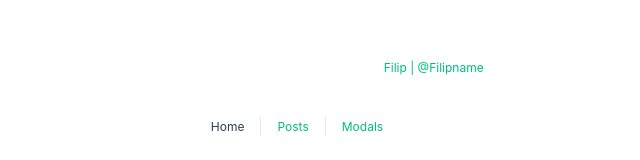
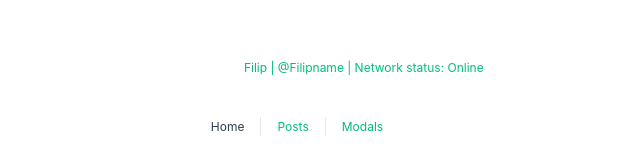
Before and after one commit to memorah/vue-composition-api-basics-v01-17102022, a Vue app: page / in a window 1280 px wide. Shown: the part 136-296 px from the top of the page, without its empty margins (343-983 px from the left). Built offline with nearby package versions, Linux system fonts and the light colour scheme.

Commit message:
add composable from vueUse https://vueuse.org/core/useOnline/

```diff
--- a/package.json
+++ b/package.json
@@ -7,6 +7,7 @@
     "preview": "vite preview --port 4173"
   },
   "dependencies": {
+    "@vueuse/core": "^9.4.0",
     "pinia": "^2.0.21",
     "vue": "^3.2.38",
     "vue-router": "^4.1.5"
--- a/src/App.vue
+++ b/src/App.vue
@@ -1,5 +1,10 @@
 <template>
-  <div class="user-data">{{ userData.name }} | @{{ userData.username }}</div>
+  <div class="user-data">
+    {{ userData.name }} | @{{ userData.username }} | Network status:
+    <span :style="{ color: online ? 'inherit' : 'red' }">{{
+      online ? "Online" : "Offline"
+    }}</span>
+  </div>
   <nav>
     <RouterLink to="/">Home</RouterLink>
     <RouterLink to="/posts">Posts</RouterLink>
@@ -11,11 +16,15 @@
 <script setup>
 import { reactive } from "vue";
 import { RouterLink, RouterView } from "vue-router";
+import { useOnline } from "@vueuse/core";
+
 /* user data */
 const userData = reactive({
   name: "Filip",
   username: "Filipname",
 });
+/* online status */
+const online = useOnline();
 </script>
 
 <style scoped>
```
Also changed, not shown: 1 other file (tests, documents, lock files or other folders).
